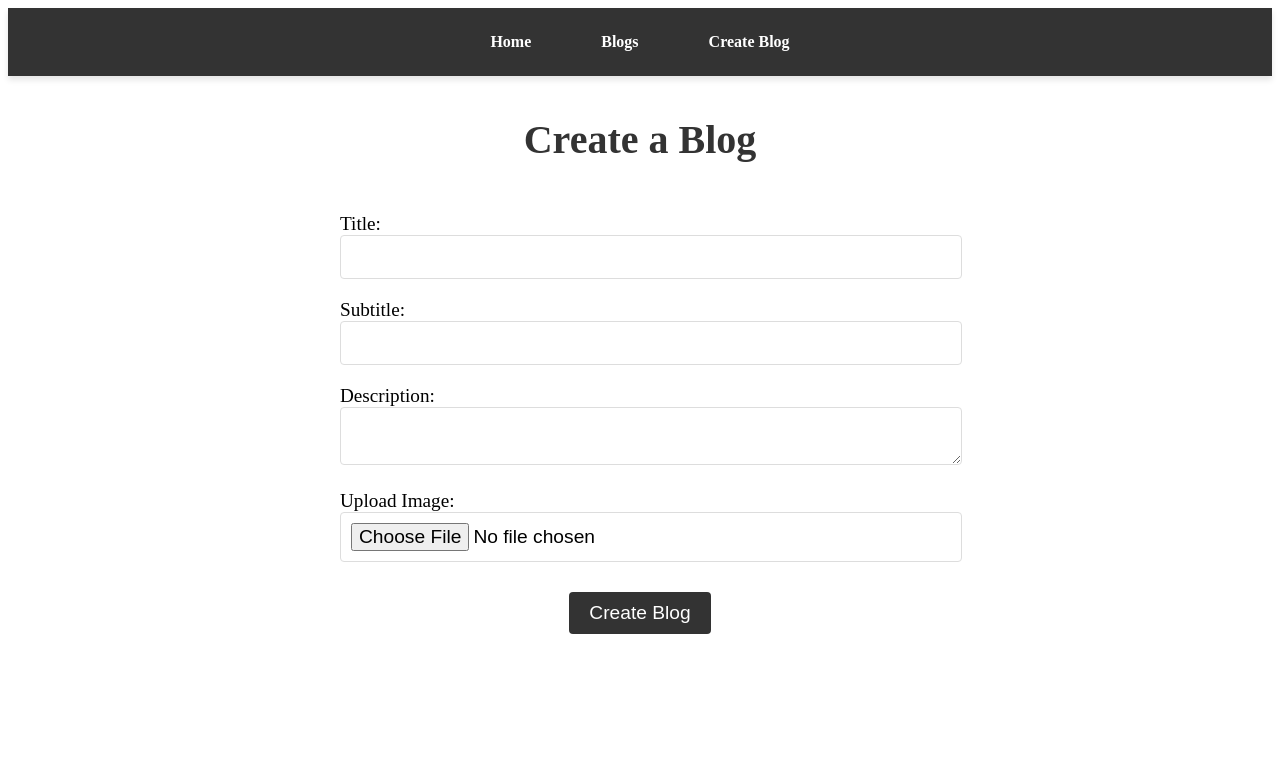
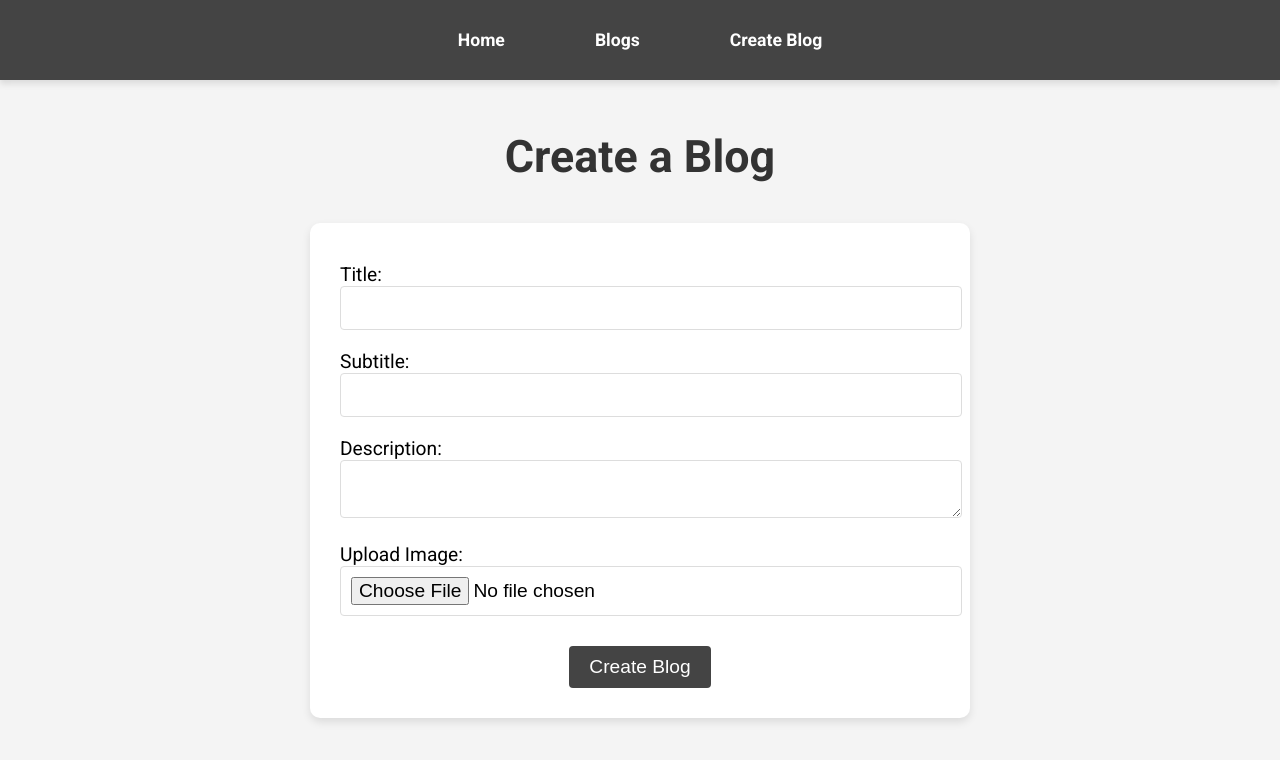
Before and after one commit to pranjal23030/Blog-Test-React, a React (Vite) app: page /createblog in a window 1280 px wide. Shown: the top 760 px of the page. Built offline with nearby package versions, Linux system fonts and the light colour scheme.

Commit message:
page css updated

```diff
--- a/src/Home.css
+++ b/src/Home.css
@@ -1,34 +1,48 @@
+/* Google Font Import */
+@import url('https://fonts.googleapis.com/css2?family=Roboto:wght@400;700&display=swap');
+
+/* Global Styles */
+body {
+  font-family: 'Roboto', sans-serif;
+  margin: 0;
+  padding: 0;
+  box-sizing: border-box;
+  background-color: #f4f4f4;
+}
+
 /* Header and Navigation */
 header {
-  background-color: #333;
-  padding: 15px 0;
+  background-color: #444;
   box-shadow: 0 4px 6px rgba(0, 0, 0, 0.1);
 }
 
 nav {
   display: flex;
   justify-content: center;
-  gap: 30px;
+  gap: 50px;
+  padding: 20px 0;
 }
 
 nav a {
   color: white;
   text-decoration: none;
-  font-weight: bold;
+  font-weight: 700;
+  font-size: 1.1em;
   padding: 10px 20px;
-  border-radius: 5px;
-  transition: background-color 0.3s ease;
+  transition: background-color 0.3s ease, color 0.3s ease;
 }
 
 nav a:hover {
-  background-color: #555;
+  background-color: #666;
+  color: #fff;
+  border-radius: 5px;
 }
 
 /* Main Page Title */
 h1 {
   text-align: center;
-  margin: 40px 0;
-  font-size: 2.5em;
+  margin: 50px 0 30px 0;
+  font-size: 2.8em;
   color: #333;
 }
 
@@ -38,6 +52,7 @@ h1 {
   justify-content: center;
   gap: 20px;
   padding: 0 20px;
+  margin-bottom: 40px;
 }
 
 .card {
@@ -70,8 +85,13 @@ h1 {
 
 /* Blog Container */
 .blog-container {
-  margin: 40px;
+  margin: 40px auto;
   text-align: center;
+  max-width: 800px;
+  background-color: #fff;
+  padding: 30px;
+  border-radius: 10px;
+  box-shadow: 0 4px 8px rgba(0, 0, 0, 0.1);
 }
 
 .blog-image {
@@ -82,13 +102,13 @@ h1 {
 }
 
 .blog-container h2 {
-  font-size: 2em;
+  font-size: 2.2em;
   color: #333;
   margin-bottom: 10px;
 }
 
 .blog-container h3 {
-  font-size: 1.5em;
+  font-size: 1.6em;
   color: #777;
   margin-bottom: 20px;
 }
@@ -105,6 +125,10 @@ h1 {
   align-items: center;
   margin: 40px auto;
   max-width: 600px;
+  background-color: #fff;
+  padding: 30px;
+  border-radius: 10px;
+  box-shadow: 0 4px 8px rgba(0, 0, 0, 0.1);
 }
 
 .create-form label {
@@ -125,7 +149,7 @@ h1 {
 .create-form button {
   margin-top: 20px;
   padding: 10px 20px;
-  background-color: #333;
+  background-color: #444;
   color: white;
   border: none;
   border-radius: 4px;
@@ -135,5 +159,5 @@ h1 {
 }
 
 .create-form button:hover {
-  background-color: #555;
+  background-color: #666;
 }
```
